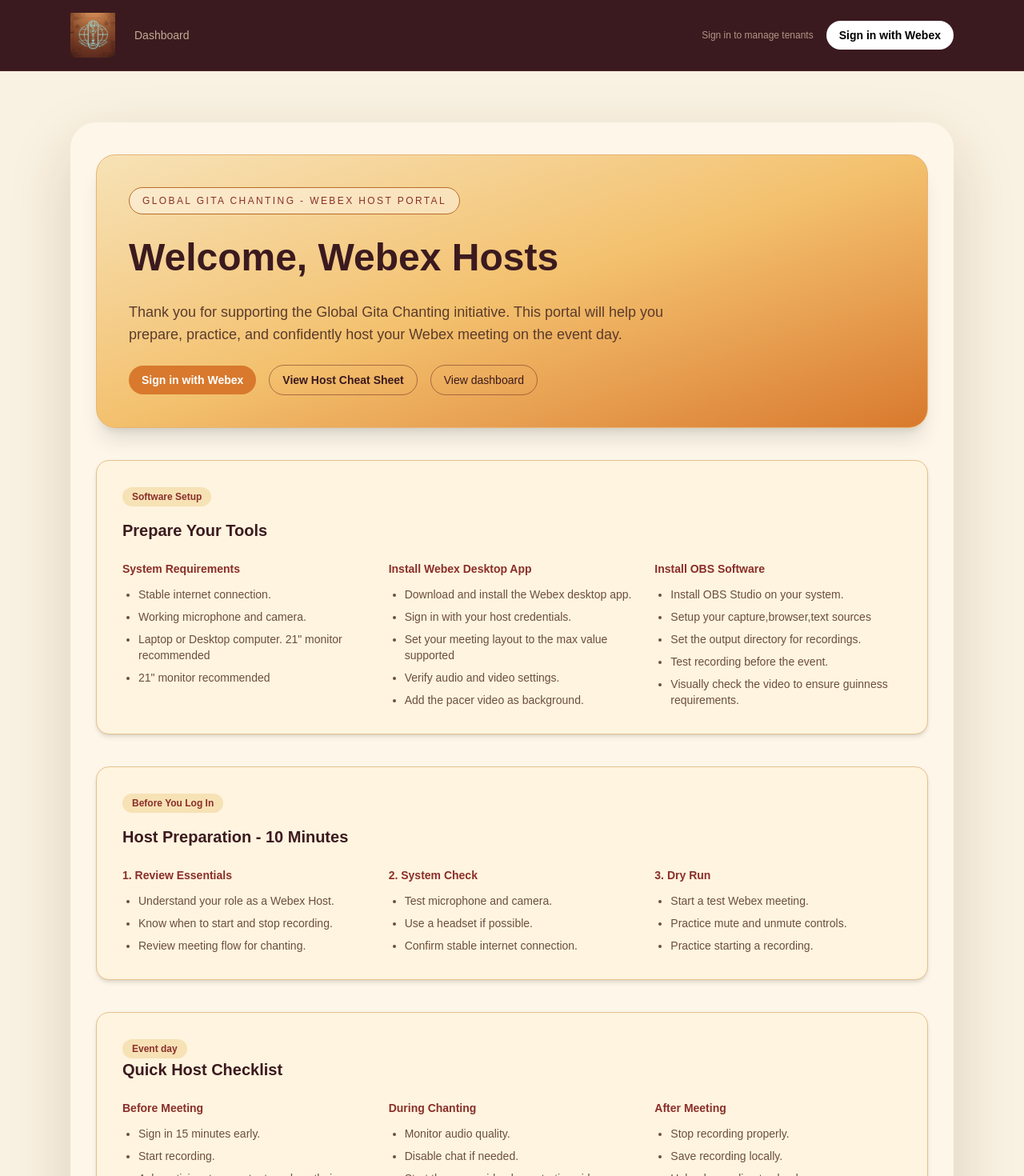
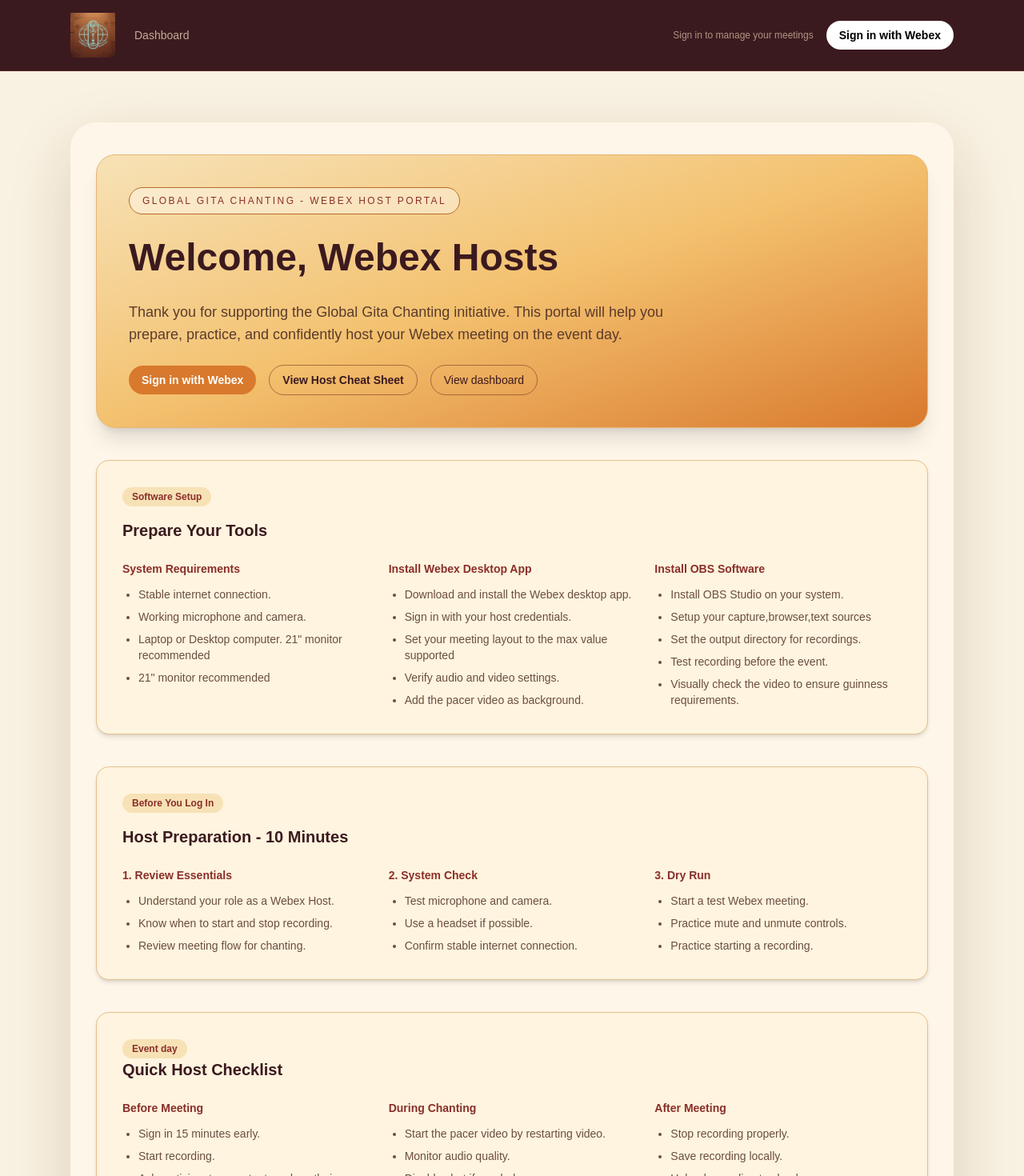
Before and after one commit to iamgoutham/webexwebex-event-admin, a Next.js app: page / in a window 1280 px wide. Shown: the top 1470 px of the page at 80% size. Built offline with nearby package versions, Linux system fonts and the light colour scheme; no server answers.

Commit message:
fix: update sign-in prompt text in site header

```diff
--- a/src/app/page.tsx
+++ b/src/app/page.tsx
@@ -153,9 +153,9 @@
               During Chanting
             </h3>
             <ul className="mt-3 list-disc space-y-2 pl-5 text-sm text-[#6b4e3d]">
+              <li>Start the pacer video by restarting video.</li>
               <li>Monitor audio quality.</li>
               <li>Disable chat if needed.</li>
-              <li>Start the pacer video by restarting video.</li>
             </ul>
           </div>
           <div>
--- a/src/components/site-header.tsx
+++ b/src/components/site-header.tsx
@@ -66,7 +66,7 @@
             </div>
           ) : (
             <span className="text-xs text-[#fbe9c6]/60">
-              Sign in to manage tenants
+              Sign in to manage your meetings
             </span>
           )}
           <AuthButtons
```
